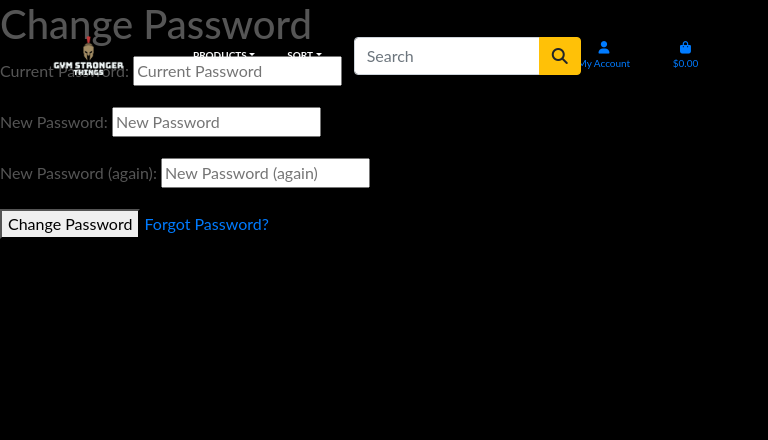
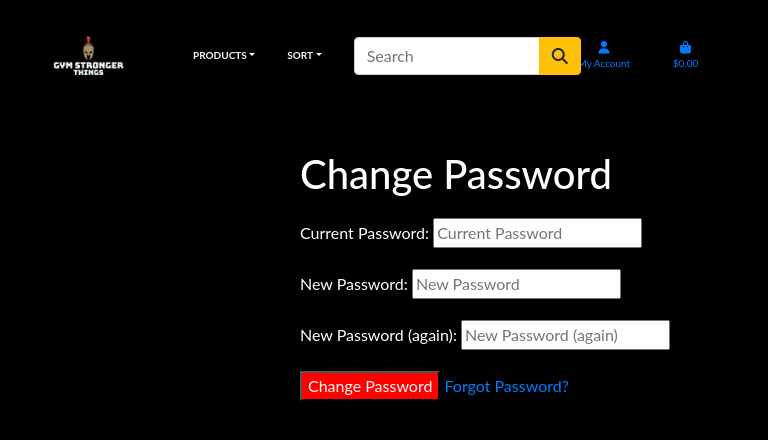
Before and after one commit to Pretro/gymstore, a Django app: page /accounts/password/change/ in a window 768 px wide. Shown: the top 440 px of the page. Run offline with Django 3.2, Linux system fonts and the light colour scheme; the visitor is signed in with stand-in values (Sample User, id 1); data comes from the database, SQL or seed files in the repository; data that the repository does not hold is empty; some libraries are stand-ins or nearby versions.

```diff
--- a/static/css/style.css
+++ b/static/css/style.css
@@ -313,6 +313,21 @@ body {
     background: red;
     margin: 0 0 0 7rem;
 }
+/*Change password*/
+.pass_title{
+    color: white;
+    font-size: 2.5rem;
+}
+
+.password_change{
+    margin: 15px 0 0 750px;
+    color: white;
+}
+
+.change_button{
+    color: white;
+    background: red;
+}
 
 /* Media Queries*/
 @media (min-width: 280px) and (max-width: 767px) {
@@ -619,4 +634,19 @@ body {
     .navbar{
     z-index: 6;
     }
+
+    .pass_title{
+    font-size: 2.5rem;
+    padding: 150px 0 0 300px;
+    }
+
+    .password_change{
+    margin: 20px 0 0 300px;
+    color: white;
+    }
+
+    .change_button{
+    color: white;
+    background: red;
+    }
 }
--- a/templates/allauth/account/password_change.html
+++ b/templates/allauth/account/password_change.html
@@ -5,12 +5,12 @@
 {% block head_title %}{% trans "Change Password" %}{% endblock %}
 
 {% block content %}
-    <h1>{% trans "Change Password" %}</h1>
+    <h1 class="pass_title">{% trans "Change Password" %}</h1>
 
     <form method="POST" action="{% url 'account_change_password' %}" class="password_change">
         {% csrf_token %}
         {{ form.as_p }}
-        <button type="submit" name="action">{% trans "Change Password" %}</button>
+        <button type="submit" name="action" class="change_button">{% trans "Change Password" %}</button>
         <a href="{% url 'account_reset_password' %}">{% trans "Forgot Password?" %}</a>
     </form>
 {% endblock %}
```
Also changed, not shown: README.md.
